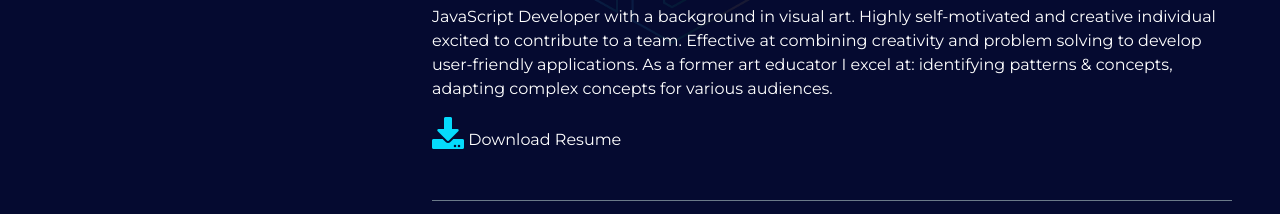
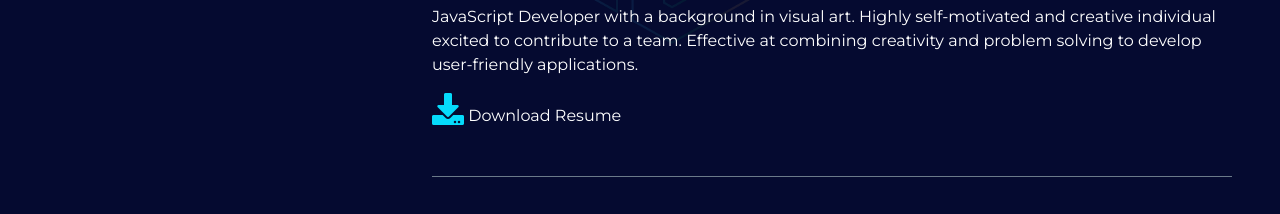
Before and after one commit to JJLindsey/simple-portfolio, a plain HTML site: page index.html in a window 1280 px wide. Shown: the part 322-536 px from the top of the page. Drawn offline with nearby package versions, Linux system fonts and the light colour scheme.

Commit message:
revise text for about me

```diff
--- a/index.html
+++ b/index.html
@@ -49,7 +49,7 @@
                     <smaller> | Software Developer</smaller></h2>
                     <h4>About Me</h4>
                     <p> JavaScript Developer with a background in visual art. Highly self-motivated and creative individual excited to
-                    contribute to a team. Effective at combining creativity and problem solving to develop user-friendly applications. As a former art educator I excel at: identifying patterns & concepts, adapting complex concepts for various audiences.</p>
+                    contribute to a team. Effective at combining creativity and problem solving to develop user-friendly applications.</p>
                 <a href="./assets/images/JenniferLindseyResume.pdf" download>
                     <i class="fas fa-download fa-2x" id="resume"></i> Download Resume</a>
 
```
